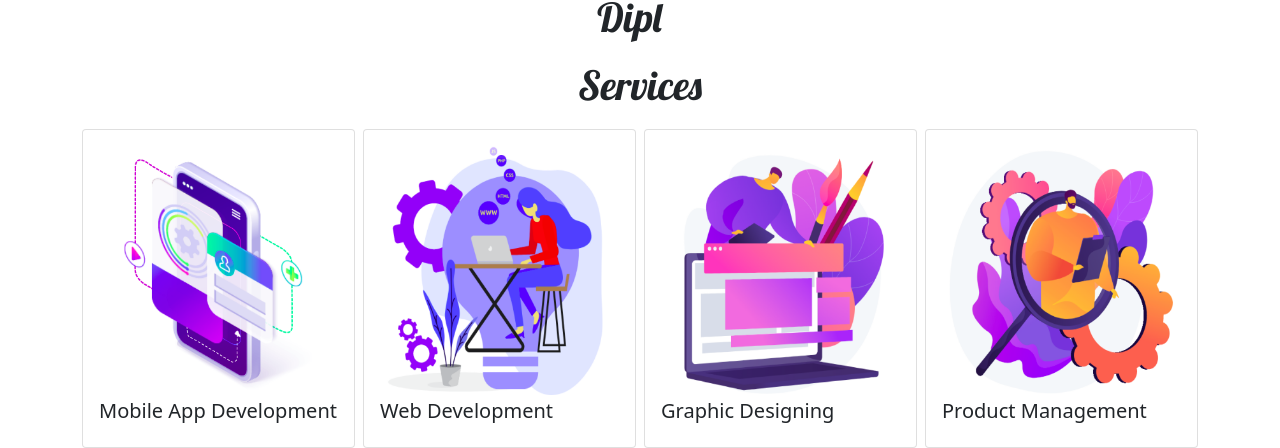
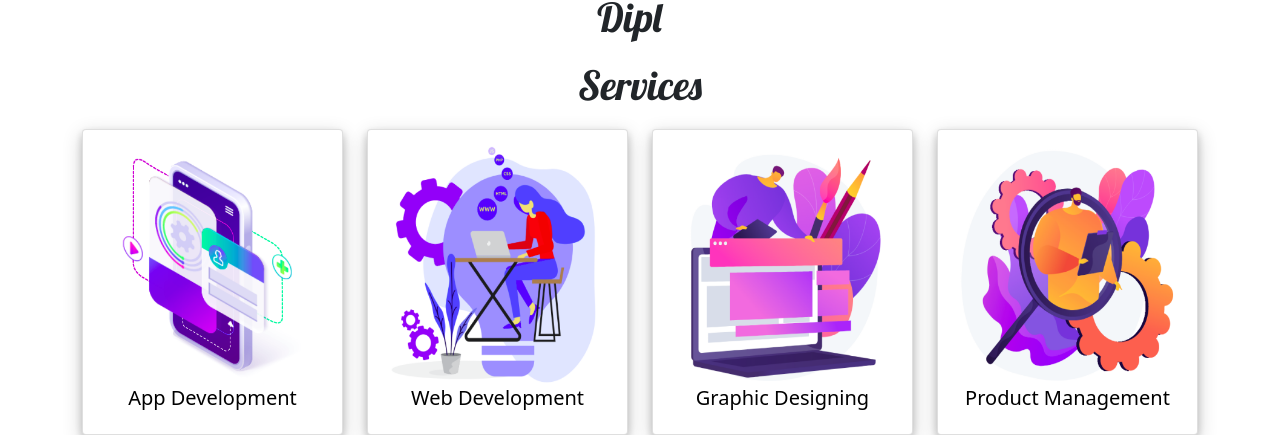
Before and after one commit to aditiaher/home.cwipedia.in, a React (Create React App) app: page / in a window 1280 px wide. Shown: the part 427-875 px from the top of the page. Built offline with nearby package versions, Linux system fonts and the light colour scheme.

Commit message:
finished with services

```diff
--- a/src/Components/services.component.js
+++ b/src/Components/services.component.js
@@ -11,38 +11,46 @@ const Services = ()=>{
         <p className="display-6 text-center heading">Services</p>
 
             <div className="container">
-                <div className="row g-2">
+                <div className="row gy-5">
                     <div className="col-sm">
-                        <div className="card">
+                        <a className="ccardLink" href="">
+                        <div className="card ccard">
                             <div className="card-body">
                                 <img className="img-fluid" src={AppDev} />
-                                <h5 className="card-title">Mobile App Development</h5>
+                                <h5 className="card-title">App Development</h5>
                             </div>
                         </div>
+                        </a>
                     </div>
                     <div className="col-sm">
-                        <div className="card">
+                        <a className="ccardLink" href="">
+                        <div className="card ccard">
                             <div className="card-body">
                                 <img className="img-fluid" src={WebApp} />
                                 <h5 className="card-title">Web Development</h5>
                             </div>
                         </div>
+                        </a>
                     </div>
                     <div className="col-sm">
-                        <div className="card">
+                        <a className="ccardLink" href="">
+                        <div className="card ccard">
                             <div className="card-body">
                                 <img className="img-fluid" src={GR} />
                                 <h5 className="card-title">Graphic Designing</h5>
                             </div>
                         </div>
+                        </a>
                     </div>
                     <div className="col-sm">
-                        <div className="card">
+                        <a className="ccardLink" href="">
+                        <div className="card ccard">
                             <div className="card-body">
                                 <img className="img-fluid" src={MAN} />
                                 <h5 className="card-title">Product Management</h5>
                             </div>
                         </div>
+                        </a>
                     </div>
                 </div>
             </div>
--- a/src/index.css
+++ b/src/index.css
@@ -40,3 +40,25 @@ img.vert-move {
 .heading{
   margin: 20px;
 }
+.ccardLink{
+  text-decoration: none;
+  color: black;
+  text-align: center;
+}
+.ccardLink:hover{
+  color: blue;
+}
+.ccard{
+  box-shadow: 0 4px 8px 0 rgba(0, 0, 0, 0.2), 0 6px 20px 0 rgba(0, 0, 0, 0.19);
+  position: relative;
+  top: 0;
+  transition: top ease 0.3s;
+}
+.ccard:hover{
+  box-shadow: 0 1px 2px 0 rgba(0, 0, 0, 0.2), 0 6px 20px 0 rgba(0, 0, 0, 0.19);
+  top: -5px;
+  background: rgb(63,94,251);
+  background: radial-gradient(circle, rgba(63,94,251,1) 0%, rgba(174,70,252,1) 100%);
+  color: white;
+  transition: all 0.15s cubic-bezier(0.29, 0.73, 0.74, 1.02)
+}
```
